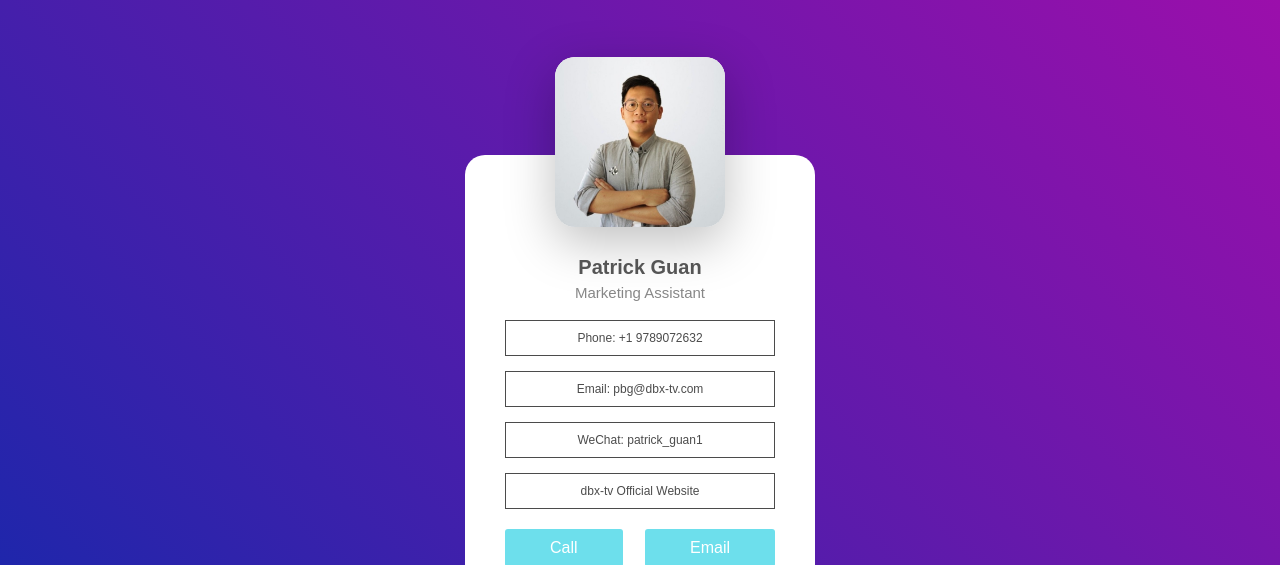
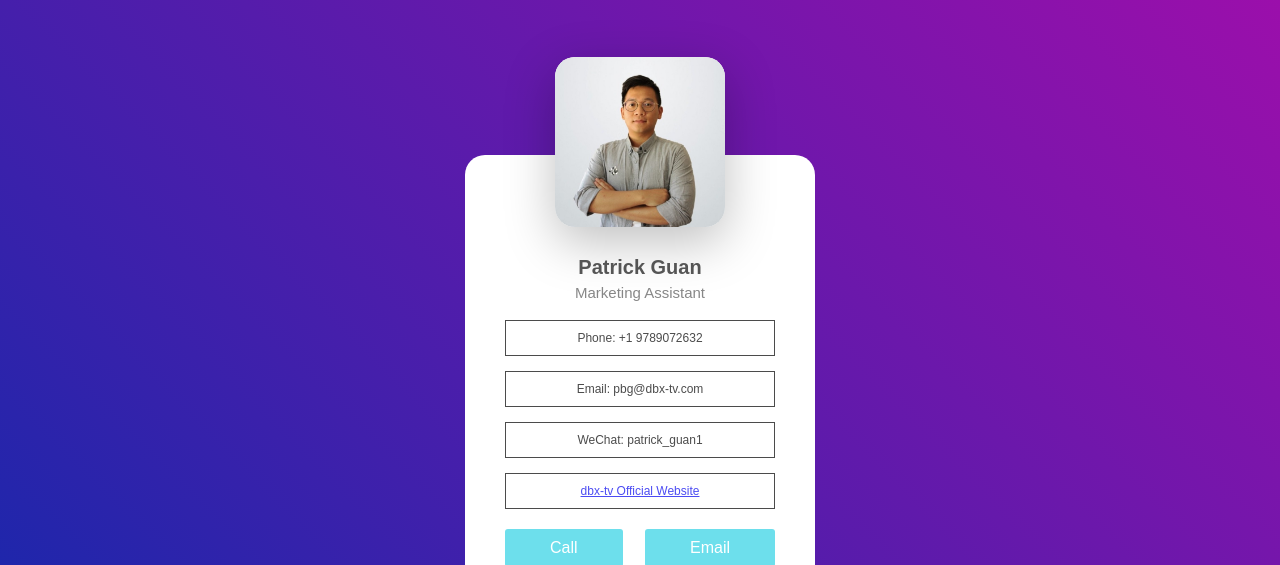
Before and after one commit to pbg-dbxtv/business-card, a plain HTML site: page index.html in a window 1280 px wide. Shown: the top 565 px of the page. Drawn offline with Linux system fonts and the light colour scheme.

Commit message:
Update index.html

```diff
--- a/index.html
+++ b/index.html
@@ -37,11 +37,10 @@
             WeChat: patrick_guan1
           </button>
           <br />
-          <button
-            class="infobutton"
-            onclick="window.location.href='www.dbx-tv.com';"
-          >
-            dbx-tv Official Website
+          <button class="infobutton">
+          <a href="http://dbx-tv.com">
+
+            dbx-tv Official Website</a>
           </button>
 
           <div class="actionBtn">
```
